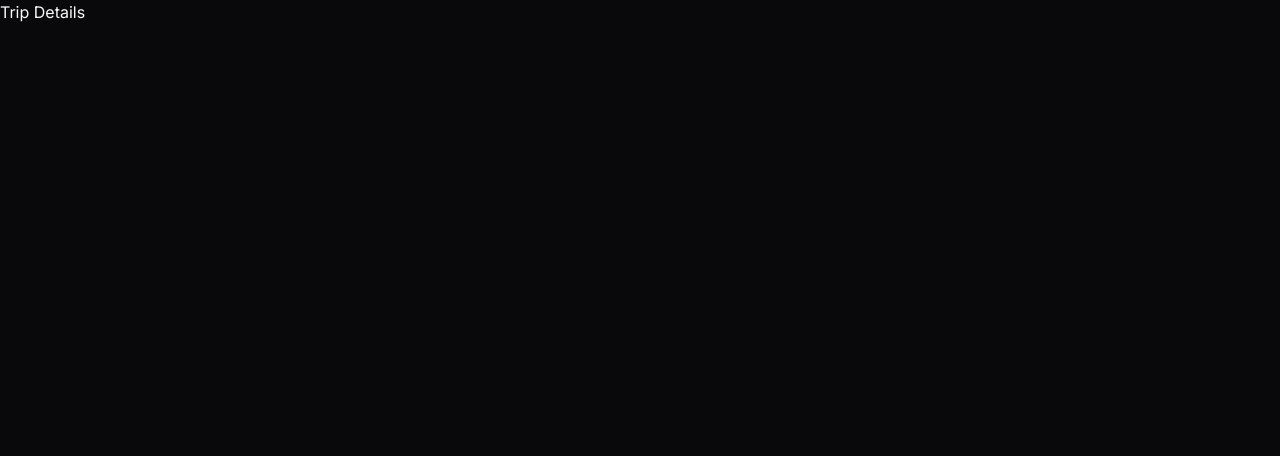
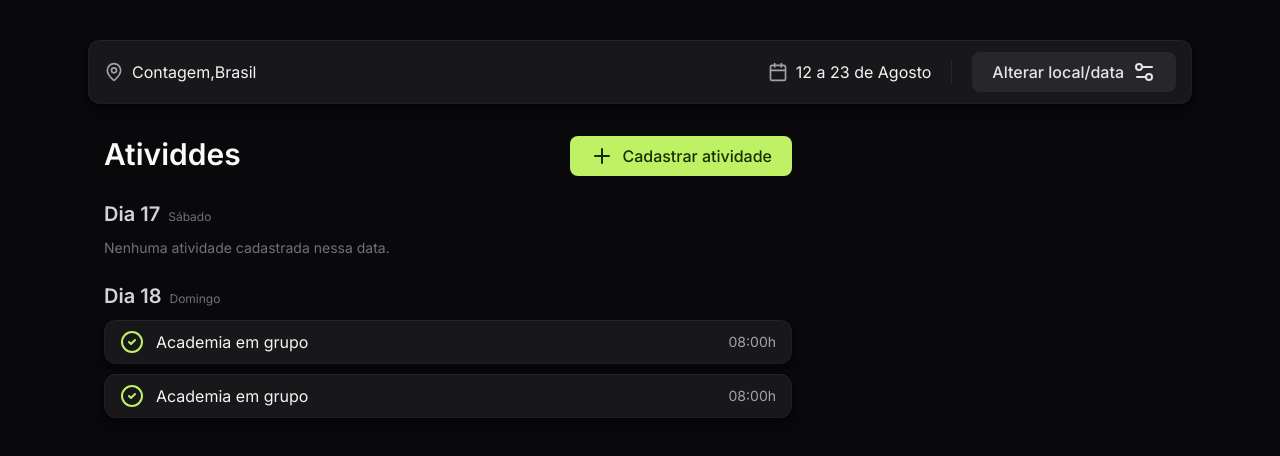
Before and after one commit to RafaBarros93/journey-app, a React (Vite) app: page /trips/1 in a window 1280 px wide. Shown: the top 456 px of the page. Built offline with nearby package versions, Linux system fonts and the light colour scheme.

Commit message:
Iniital Create page trio-details

```diff
--- a/src/components/button/index.tsx
+++ b/src/components/button/index.tsx
@@ -4,6 +4,7 @@
   icon?: JSX.Element;
   style: string;
   type: "submit" | "reset" | "button" | undefined;
+  isLeftIcon?: boolean;
 };
 
 export function Button(props: IButtonProps) {
@@ -14,8 +15,9 @@
         onClick={props.handlerButton}
         type={props.type}
       >
+        {props.isLeftIcon && props.icon}
         {props.title}
-        {props.icon}
+        {!props.isLeftIcon && props.icon}
       </button>
     </>
   );
--- a/src/pages/trip-details/index.tsx
+++ b/src/pages/trip-details/index.tsx
@@ -1,3 +1,89 @@
+import { Calendar, CircleCheck, MapPin, Plus, Settings2 } from "lucide-react";
+import { Button } from "../../components/button";
+
 export function TripDetails() {
-  return <h1>Trip Details</h1>;
+  return (
+    <div className="max-w-6xl px-6 py-10 mx-auto grid gap-8">
+      <div className="px-4 h-16 rounded-xl bg-zinc-900 shadow-shape flex items-center justify-between ">
+        <div className="flex items-center gap-2">
+          <MapPin className="size-5 text-zinc-400" />
+          <span className=" text-zinc-100"> Contagem,Brasil</span>
+        </div>
+
+        <div className="flex items-center gap-5">
+          <div className="flex items-center gap-2">
+            <Calendar className="size-5 text-zinc-400" />
+            <span className=" text-zinc-100">12 a 23 de Agosto</span>
+          </div>
+
+          <div className="w-px h-6 bg-zinc-800" />
+
+          <Button
+            type="button"
+            handlerButton={() => console.log("teste!")}
+            title="Alterar local/data"
+            icon={<Settings2 />}
+            style="bg-zinc-800 text-zinc-200 rounded-lg px-5 py-2 font-medium flex items-center gap-2 hover:bg-zinc-700"
+          />
+        </div>
+      </div>
+
+      <main className="flex gap-16 px-4">
+        <div className="flex-1 space-y-6">
+          <div className="flex justify-between">
+            <h2 className="text-3xl font-semibold">Atividdes</h2>
+            <Button
+              type="button"
+              isLeftIcon={true}
+              title="Cadastrar atividade"
+              icon={<Plus />}
+              style="bg-lime-300 text-lime-950 rounded-lg px-5 py-2 font-medium flex items-center gap-2 hover:bg-lime-400"
+            />
+          </div>
+
+          <div className="space-x-8">
+            <div className="space-y-2.5">
+              <div className="flex gap-2 items-baseline">
+                <span className="text-xl text-zinc-300 font-semibold">
+                  Dia 17
+                </span>
+                <span className="text-xs text-zinc-500">Sábado</span>
+              </div>
+              <p className="text-zinc-500 text-sm">
+                Nenhuma atividade cadastrada nessa data.
+              </p>
+            </div>
+          </div>
+
+          <div className="space-y-2.5">
+            <div className="flex gap-2 items-baseline">
+              <span className="text-xl text-zinc-300 font-semibold">
+                Dia 18
+              </span>
+              <span className="text-xs text-zinc-500">Domingo</span>
+            </div>
+
+            <div className="space-y-2.5">
+              <div className="px-4 py-2.5 bg-zinc-900 rounded-xl shadow-shape  flex items-center gap-3">
+                <CircleCheck className="siz-5 text-lime-300" />
+                <span className="text-zinc-100">Academia em grupo</span>
+
+                <p className="text-zinc-400 text-sm ml-auto">08:00h</p>
+              </div>
+            </div>
+
+            <div className="space-y-2.5">
+              <div className="px-4 py-2.5 bg-zinc-900 rounded-xl shadow-shape  flex items-center gap-3">
+                <CircleCheck className="siz-5 text-lime-300" />
+                <span className="text-zinc-100">Academia em grupo</span>
+
+                <p className="text-zinc-400 text-sm ml-auto">08:00h</p>
+              </div>
+            </div>
+          </div>
+        </div>
+        <div className="w-80"></div>
+      </main>
+    </div>
+  );
 }
```
